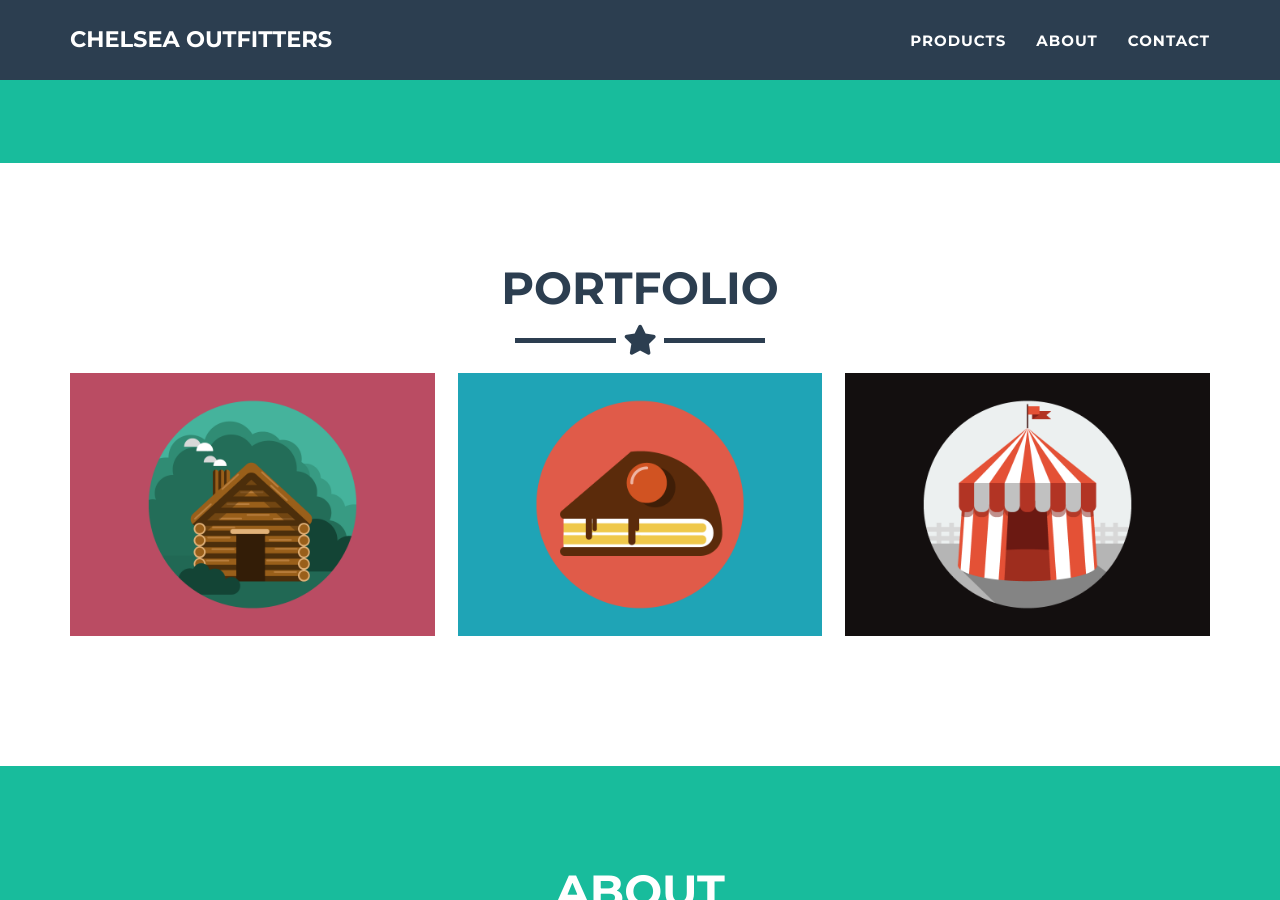
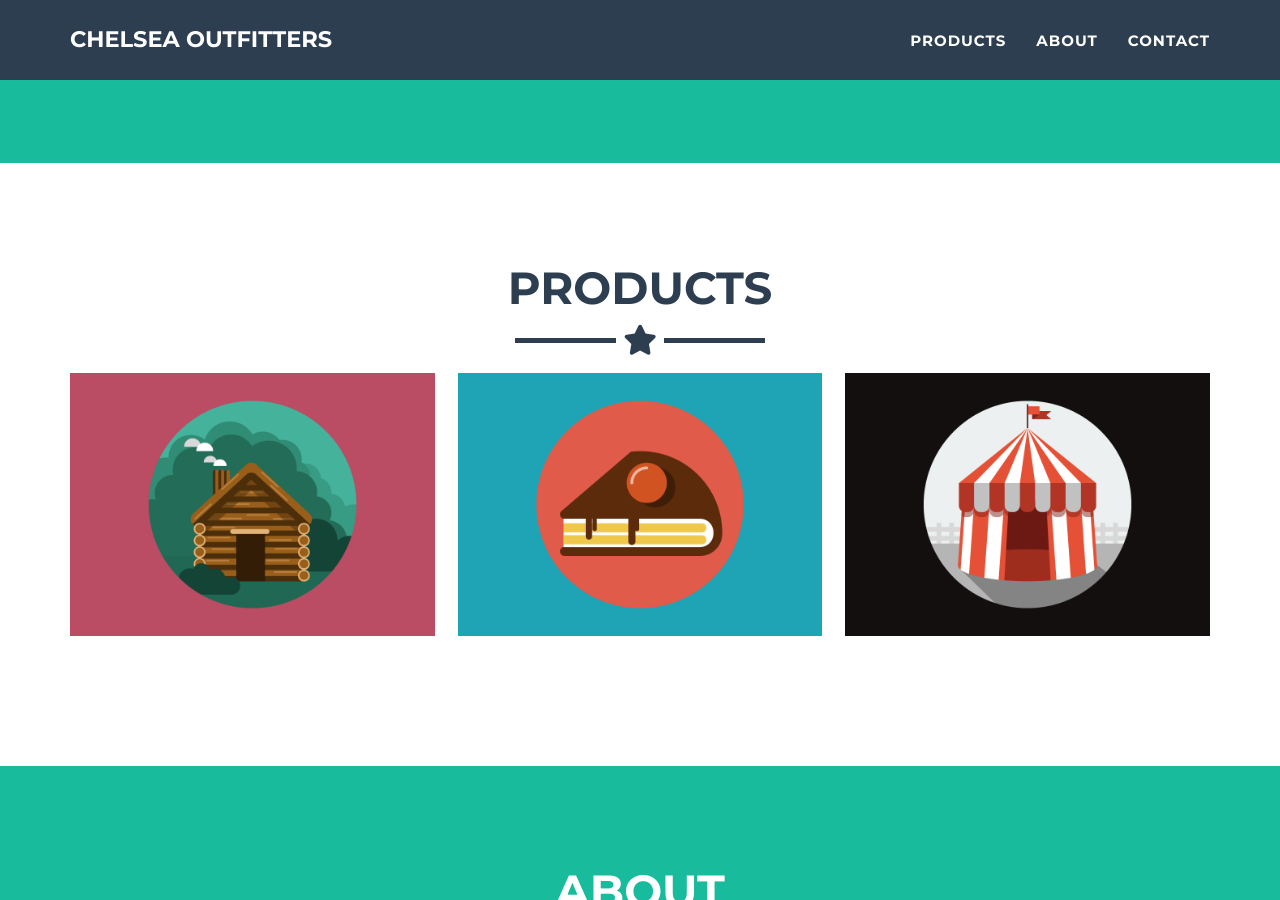
Before and after one commit to matttrenary/chelsea_outfitters, a Jekyll site: the page built from _posts/2014-07-18-project-1.markdown, in a window 1280 px wide and 900 px high, scrolled down 612 px. Built offline with Jekyll 4.4.1, drawn with Linux system fonts in a browser that asks for light colours.

Commit message:
Changing to 'Products' mid-page

```diff
--- a/_includes/portfolio_grid.html
+++ b/_includes/portfolio_grid.html
@@ -3,7 +3,7 @@
   <div class="container portfolio-flex-grid">
     <div class="row">
       <div class="col-lg-12 text-center">
-        <h2>Portfolio</h2>
+        <h2>Products</h2>
         <hr class="star-primary">
       </div>
     </div>
```
